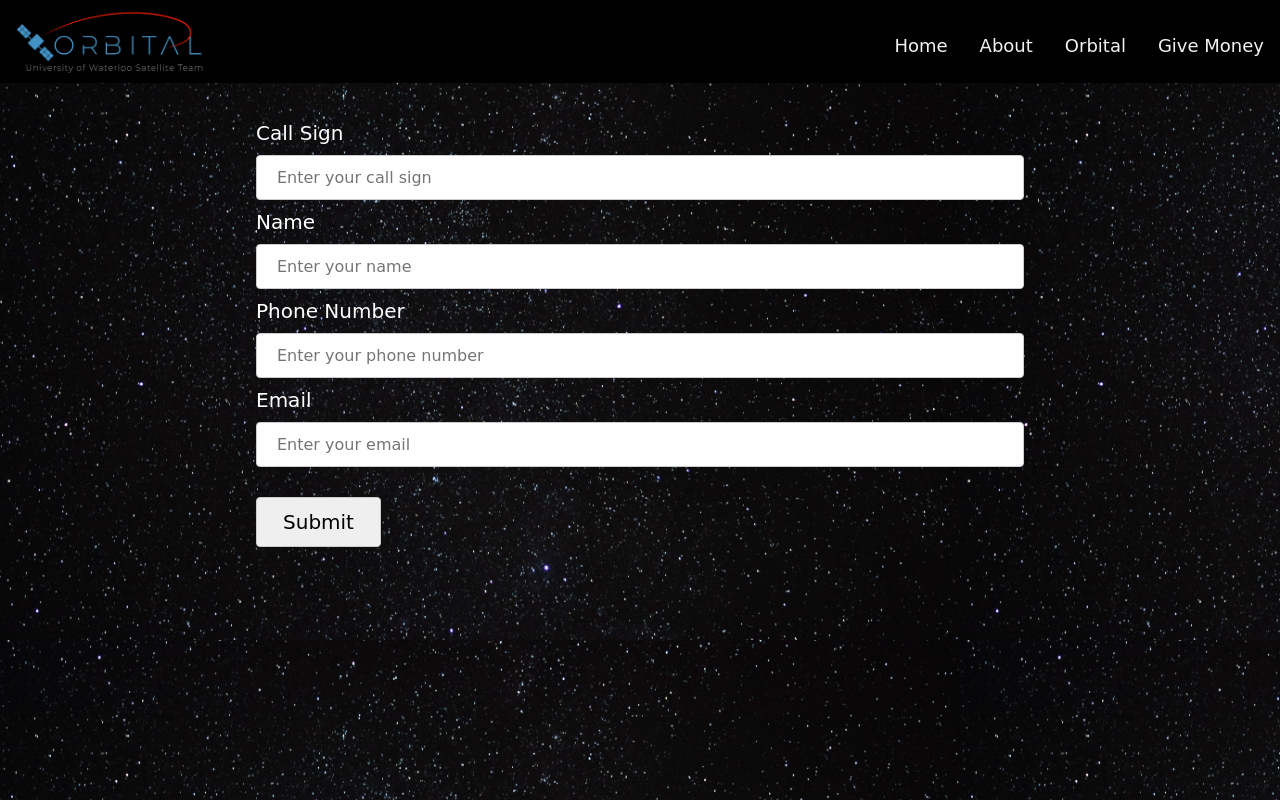
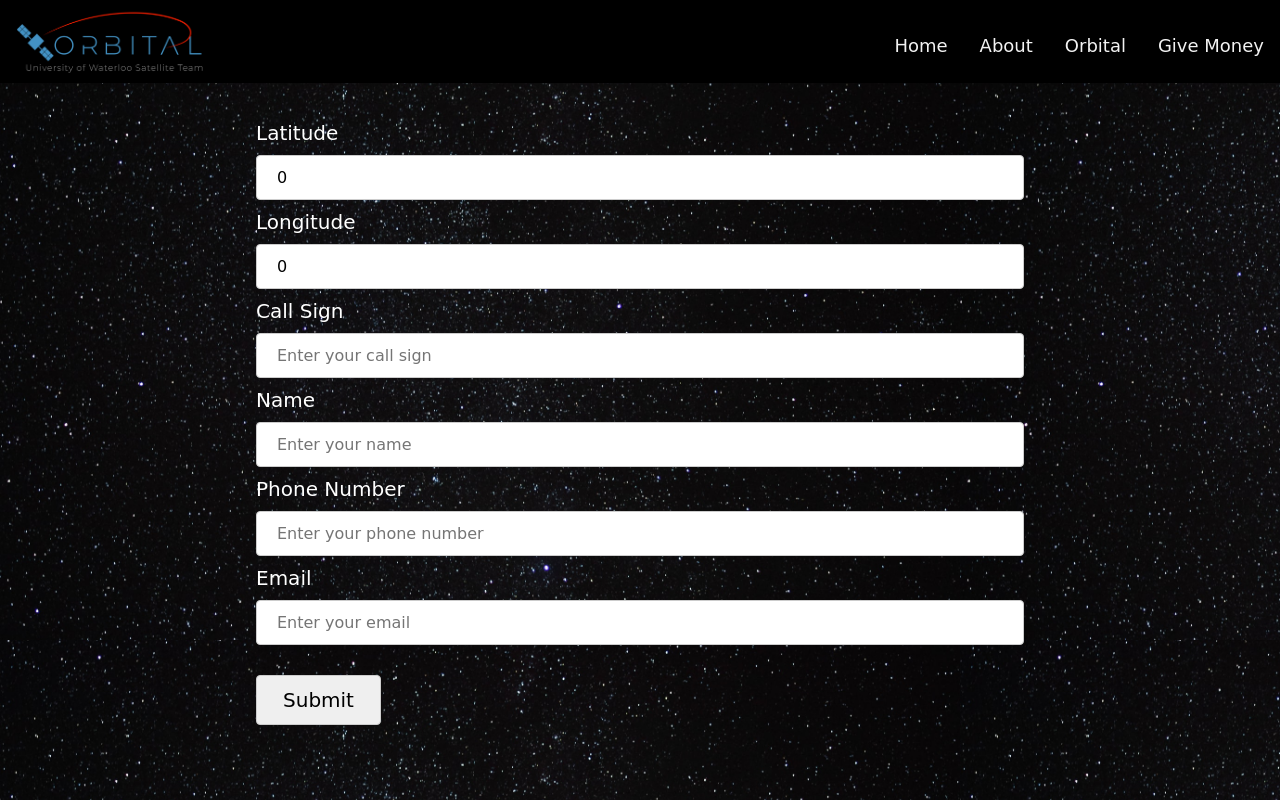
Before and after one commit to UWOrbital/AROWebsite, a React (Create React App) app: page / in a window 1280 px wide. Built offline with nearby package versions, Linux system fonts and the light colour scheme; no server answers.

Commit message:
The API has been implemented, the latitude and longitude values are autofilled when the user allows location access

```diff
--- a/src/components/Form/index.js
+++ b/src/components/Form/index.js
@@ -5,18 +5,26 @@ import { db } from "../../firebase";
 //const database = getDatabase();
 
   const InputForm = () => {
-    const [callSign, setCallSign] = useState('');
-    const [name, setName] = useState('');
-    const [phoneNumber, setPhoneNumber] = useState('');
-    const [email, setEmail] = useState('');
+    const [latitude, setLatitude] = useState(0);
+    const [longitude, setLongitude] = useState(0);
+    // const [coordinates, setCoordinates] = useState(latitude());
+    const [callSign, setCallSign] = useState("");
+    const [name, setName] = useState("");
+    const [phoneNumber, setPhoneNumber] = useState("");
+    const [email, setEmail] = useState("");
 
     //const ref = firebase.firestore().collection("users");
     //console.log(ref);
 
+    navigator.geolocation.getCurrentPosition((position) => {
+      setLatitude(position.coords.latitude);
+      setLongitude(position.coords.longitude);
+      // Show a map centered at latitude / longitude.
+    });
+
     const handleSubmit = (event) => {
-
-        const submission = { callSign, name, phoneNumber, email }
-        console.log(submission)
+      const submission = {latitude, longitude, callSign, name, phoneNumber, email };
+      console.log(submission);
 
       db.collection("users").add(submission);
 
@@ -32,35 +40,54 @@ const InputForm = () => {
         }).then( () => {
             console.log('it worked!');
         }) */
-        alert('Thanks for submitting!');
-
-    }
+      alert("Thanks for submitting!");
+    };
 
     return (
       <form onSubmit={handleSubmit} id="main-form">
+        <label>Latitude</label>
+        <input
+          required
+          type="text"
+          placeholder="Enter your coordinates"
+          value={latitude}
+          onChange={(event) => setLatitude(event.target.value)}
+        />
+        <label>Longitude</label>
+        <input
+          required
+          type="text"
+          placeholder="Enter your coordinates"
+          value={longitude}
+          onChange={(event) => setLongitude(event.target.value)}
+        />
         <label>Call Sign</label>
-            <input required
+        <input
+          required
           type="text"
           placeholder="Enter your call sign"
           value={callSign}
           onChange={(event) => setCallSign(event.target.value)}
         />
         <label>Name</label>
-            <input required
+        <input
+          required
           type="text"
           placeholder="Enter your name"
           value={name}
           onChange={(event) => setName(event.target.value)}
         />
         <label>Phone Number</label>
-            <input required
+        <input
+          required
           type="text"
           placeholder="Enter your phone number"
           value={phoneNumber}
           onChange={(event) => setPhoneNumber(event.target.value)}
         />
         <label>Email</label>
-            <input required
+        <input
+          required
           type="email"
           placeholder="Enter your email"
           value={email}
@@ -68,7 +95,10 @@ const InputForm = () => {
         />
         <input type="submit" />
       </form>
-    )
-}
+    );
+  };
+
+  // Remove Email and Phone Number?
+
 
 export default InputForm;
```
Also changed, not shown: 1 other file (tests, documents, lock files or other folders). Lines whose indentation alone changed are shown as unchanged.
